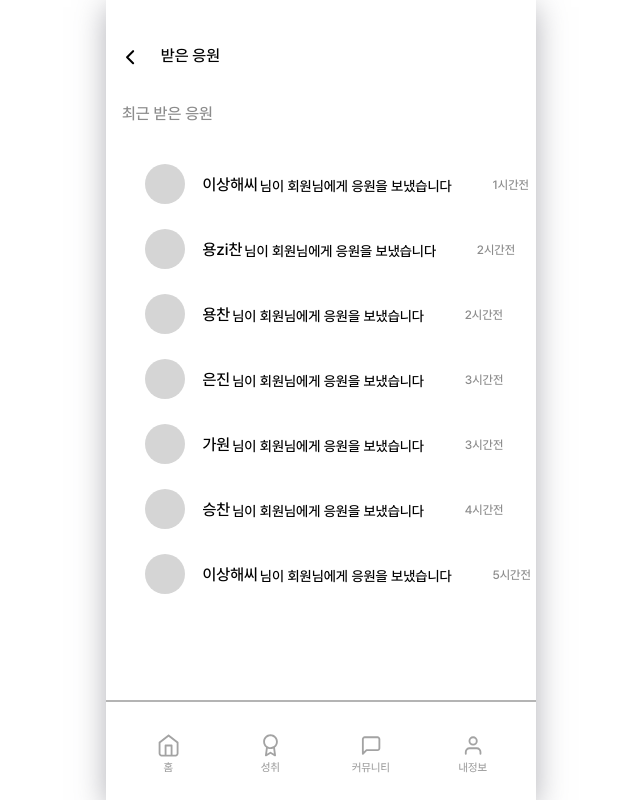
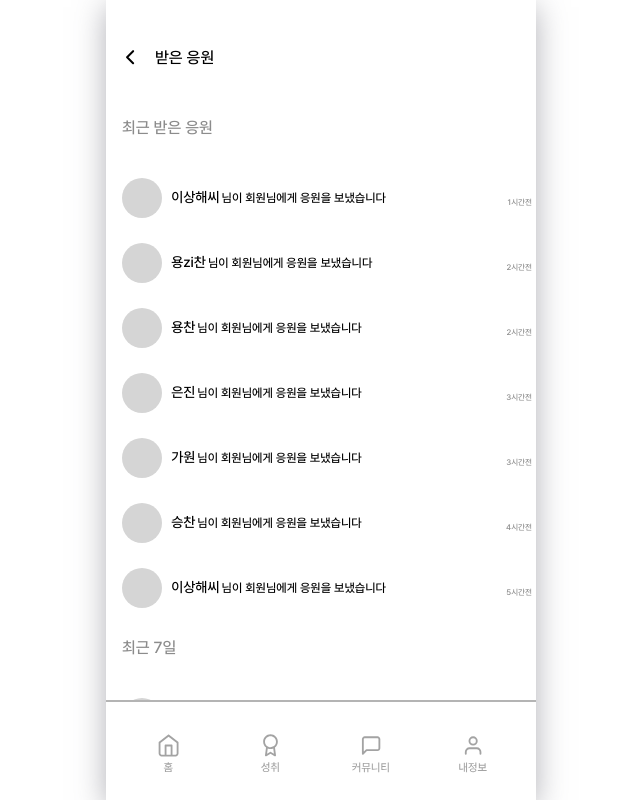
Before and after one commit to GDSC-CheckMate/GOFE_FrontEnd, a React (Create React App) app: page /mypage/like in a window 1280 px wide. Shown: the whole page, without its empty margins (319-959 px from the left). Built offline with nearby package versions, Linux system fonts and the light colour scheme; no server answers.

Commit message:
#56 마이페이지 좋아요 화면 작업 완료
추후 데이터 연동때 추가 작업 필요

```diff
--- a/src/page/mypage/components/MypageLike.jsx
+++ b/src/page/mypage/components/MypageLike.jsx
@@ -11,6 +11,8 @@ const MypageLike = () => {
       </div>
       <div className="mypage-like-record-list">
         <Record day="최근 받은 응원" />
+
+        <Record day="최근 7일" />
       </div>
     </div>
   );
--- a/src/page/mypage/components/like/Record.jsx
+++ b/src/page/mypage/components/like/Record.jsx
@@ -22,9 +22,13 @@ const Record = (props) => {
   return (
     <div className="mypage-like-record-list-container-box">
       <div className="mypage-like-record-list-title">{props.day}</div>
-      {fake_like_1.map((recent) => (
-        <Record_of_like key={recent.id} recent={recent} />
-      ))}
+      {props.day === "최근 받은 응원"
+        ? fake_like_1.map((recent) => (
+            <Record_of_like key={recent.id} recent={recent} />
+          ))
+        : fake_like_2.map((recent) => (
+            <Record_of_like key={recent.id} recent={recent} />
+          ))}
     </div>
   );
 };
--- a/src/scss/page/_mypage.scss
+++ b/src/scss/page/_mypage.scss
@@ -206,14 +206,13 @@
   .mypage-like-header {
     padding: 0rem;
     @include column-flexbox(start, start);
+    position: sticky;
+    top: 0;
+    width: 100%;
+    height: 88px;
+    z-index: 10;
+    background-color: white;
     .mypage-like-view-container {
-      position: sticky;
-      top: 0;
-      width: 100%;
-      height: 88px;
-      z-index: 10;
-      background-color: white;
-
       .mypage-like-header-container {
         display: flex;
         padding: 44px 0px 0px 0px;
@@ -222,7 +221,9 @@
           padding: 6px 0 6px 20px;
         }
         .mypage-like-header-title {
-          margin: 0 70% 0 6%;
+          @include inline-flexbox();
+
+          margin-left: 20px;
         }
       }
     }
@@ -231,9 +232,10 @@
     padding-left: 16px;
 
     .mypage-like-record-list-container-box {
+      display: block;
       .mypage-like-record-list-title {
         @include custom-font-size(500, 16px, color-1);
-        margin: 16px 0px 16px 0px;
+        margin: 30px 0px 16px 0px;
       }
       .mypage-like-record-list-title-content-box {
         display: flex;
@@ -242,7 +244,7 @@
         .mypage-like-record-list-title-content-box-picture {
           @include box-size(2.5rem, 2.5rem);
           @include box-radius_with_color(3.7843rem, bcolor-1);
-          margin: 25px 13px 0rem 1.4631rem;
+          margin: 25px 5px 0rem 0px;
         }
         .mypage-like-record-list-title-content-box-content-detail {
           display: flex;
@@ -251,18 +253,21 @@
 
           .mypage-like-record-list-title-content-box-content-title {
             @include box-size(Fixed 1.75rem, Fixed 1.1875rem);
+            font-size: 14px;
+
             margin: 30px 0px 0px;
             /* 자동 여백을 추가하여 이름의 길이와 관계없이 다른 요소들을 오른쪽으로 밀어냅니다 */
           }
           .mypage-like-record-list-title-content-box-content-title-sub {
-            @include custom-font-size(500, 14px, black);
-            margin: 35px 2px 0px;
+            @include custom-font-size(500, 12px, black);
+            margin: 34px 2px 0px;
             width: 70%;
           }
           .mypage-like-record-list-title-content-time {
-            @include custom-font-size(500, 12px, color-1);
-            margin-top: 35px;
+            @include custom-font-size(500, 8px, color-1);
+            margin-top: 40px;
             text-align: right;
+            margin-left: auto;
           }
         }
       }
```
